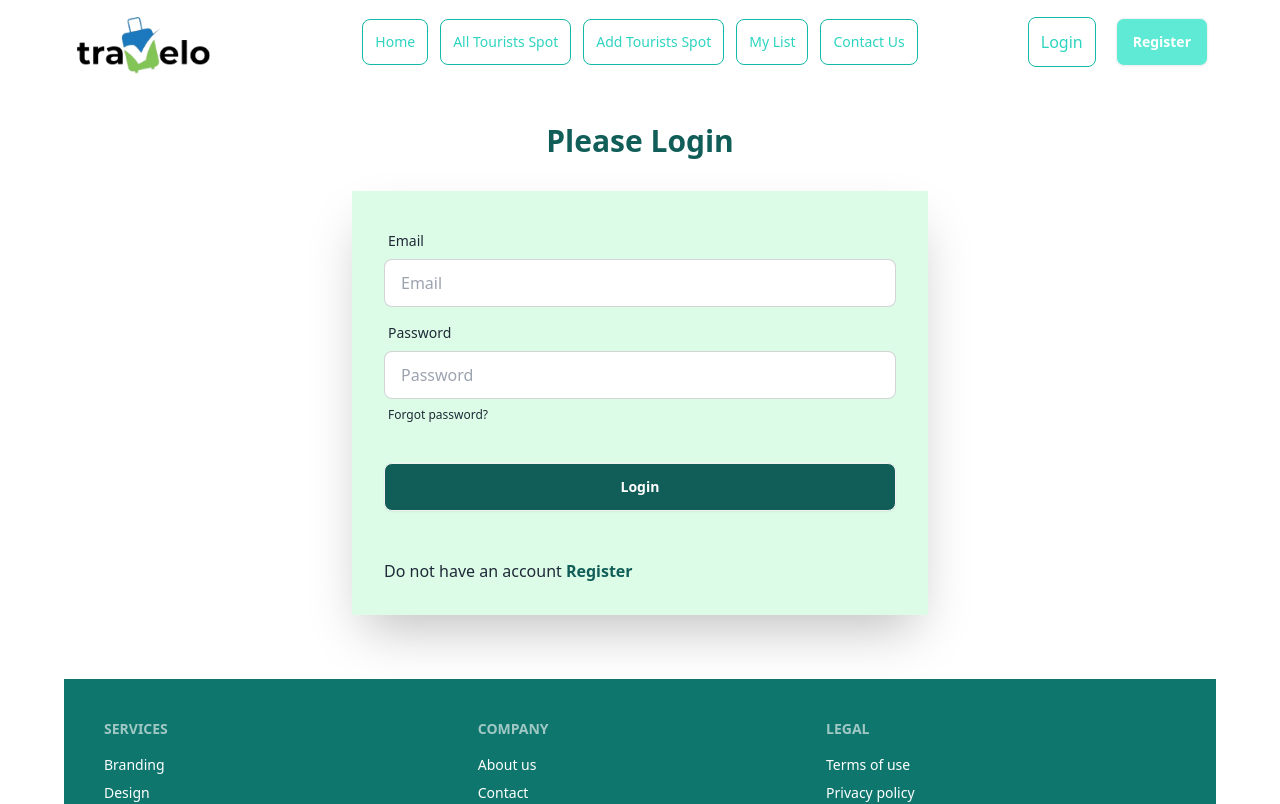
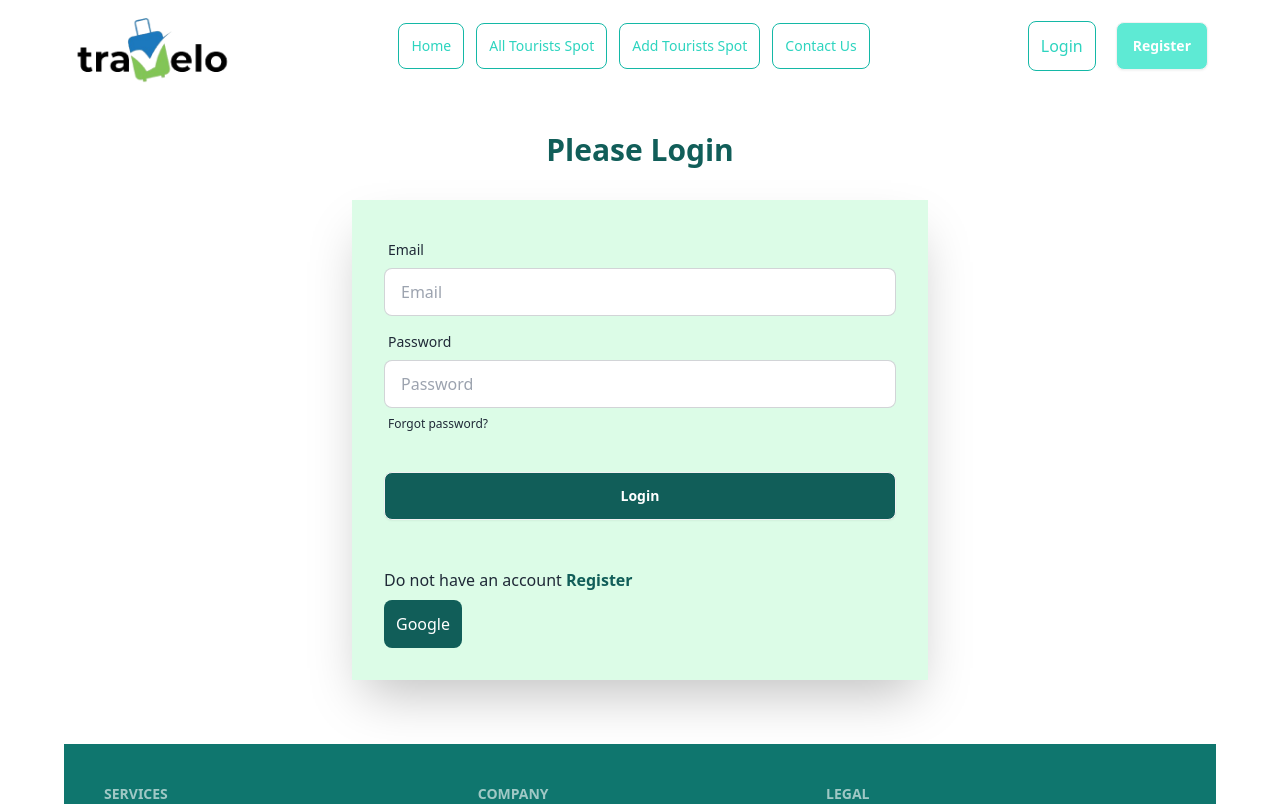
Before and after one commit to tahmidajakia/tourism-management-client, a React (Vite) app: page /login in a window 1280 px wide. Shown: the top 804 px of the page. Built offline with nearby package versions, Linux system fonts and the light colour scheme; no server answers.

Commit message:
created social login google

```diff
--- a/src/components/Login/Login.jsx
+++ b/src/components/Login/Login.jsx
@@ -9,7 +9,7 @@
   const location = useLocation();
   const navigate = useNavigate();
 
-  const {signIn} = useContext(AuthContexts);
+  const {signIn,signInWithGoogle} = useContext(AuthContexts);
 
 
 
@@ -23,12 +23,22 @@
     signIn(email,password)
     .then(result =>{
       console.log(result.user)
+      e.target.reset();
       navigate(location?.state ? location.state : '/')
     })
     .catch(error =>{
       console.error(error);
     })
 
+  }
+  const handleGoogleSignIn = () => {
+    signInWithGoogle()
+    .then(result => {
+      console.log(result.user);
+    })
+    .catch(error =>{
+      console.error(error);
+    })
   }
     return (
         <div>
@@ -56,6 +66,9 @@
           <button className="btn bg-teal-800 text-white">Login</button>
         </div>
         <h1 className="mt-10">Do not have an account <Link className="text-teal-800 font-bold" to='/register'>Register</Link></h1>
+        <p>
+          <button onClick={handleGoogleSignIn} className="bg-teal-800 text-white p-3 rounded-lg">Google</button>
+        </p>
       </form>
     </div>
     </div>
--- a/src/components/Navbar/Navbar.jsx
+++ b/src/components/Navbar/Navbar.jsx
@@ -19,9 +19,12 @@
     const navLinks = <>
         <button className="border mr-3 p-3 rounded-lg border-teal-500 text-teal-400"><NavLink to='/'>Home</NavLink></button>
         <button className="border mr-3 p-3 rounded-lg border-teal-500 text-teal-400"><NavLink to='/alltouristspot'>All Tourists Spot</NavLink></button>
-        <button className="border mr-3 p-3 rounded-lg border-teal-500 text-teal-400"><NavLink to='/addtouristspot'>Add Tourists Spot</NavLink></button>
-        <button  className="border mr-3 p-3 rounded-lg border-teal-500 text-teal-400"><NavLink to='/mylist'> My List</NavLink></button>
-        <button  className="border p-3 rounded-lg border-teal-500 text-teal-400"><NavLink to='/contactus'>Contact Us</NavLink></button>
+        <button className="border mr-3  p-3 rounded-lg border-teal-500 text-teal-400"><NavLink to='/addtouristspot'>Add Tourists Spot</NavLink></button>
+        <button  className="border mr-3 p-3 rounded-lg border-teal-500 text-teal-400"><NavLink to='/contactus'>Contact Us</NavLink></button>
+        { user && <>
+
+          <button  className="border mr-3 p-3 rounded-lg border-teal-500 text-teal-400"><NavLink to='/mylist'> My List</NavLink></button>
+        </>}
 
 
     </>
--- a/src/components/Providers/AuthProviders.jsx
+++ b/src/components/Providers/AuthProviders.jsx
@@ -1,9 +1,11 @@
 import { createContext, useEffect, useState } from "react";
-import { createUserWithEmailAndPassword, getAuth, onAuthStateChanged, signInWithEmailAndPassword, signOut } from "firebase/auth"
+import { GoogleAuthProvider, createUserWithEmailAndPassword, getAuth, onAuthStateChanged, signInWithEmailAndPassword, signInWithPopup, signOut } from "firebase/auth"
 import app from "../Firebase/Firebase.config";
 
 
 export const AuthContexts = createContext(null);
+
+const googleProvider = new GoogleAuthProvider();
 
 const auth = getAuth(app);
 
@@ -22,7 +24,10 @@
         return signInWithEmailAndPassword(auth,email,password);
     }
 
-
+    const signInWithGoogle = () => {
+        setLoading(true);
+        return signInWithPopup(auth,googleProvider);
+    }
 
 
     const logOut = () => {
@@ -48,6 +53,7 @@
         loading,
         createUser,
         signIn,
+        signInWithGoogle,
         logOut
     };
 
```
Also changed, not shown: 1 other file (tests, documents, lock files or other folders).
